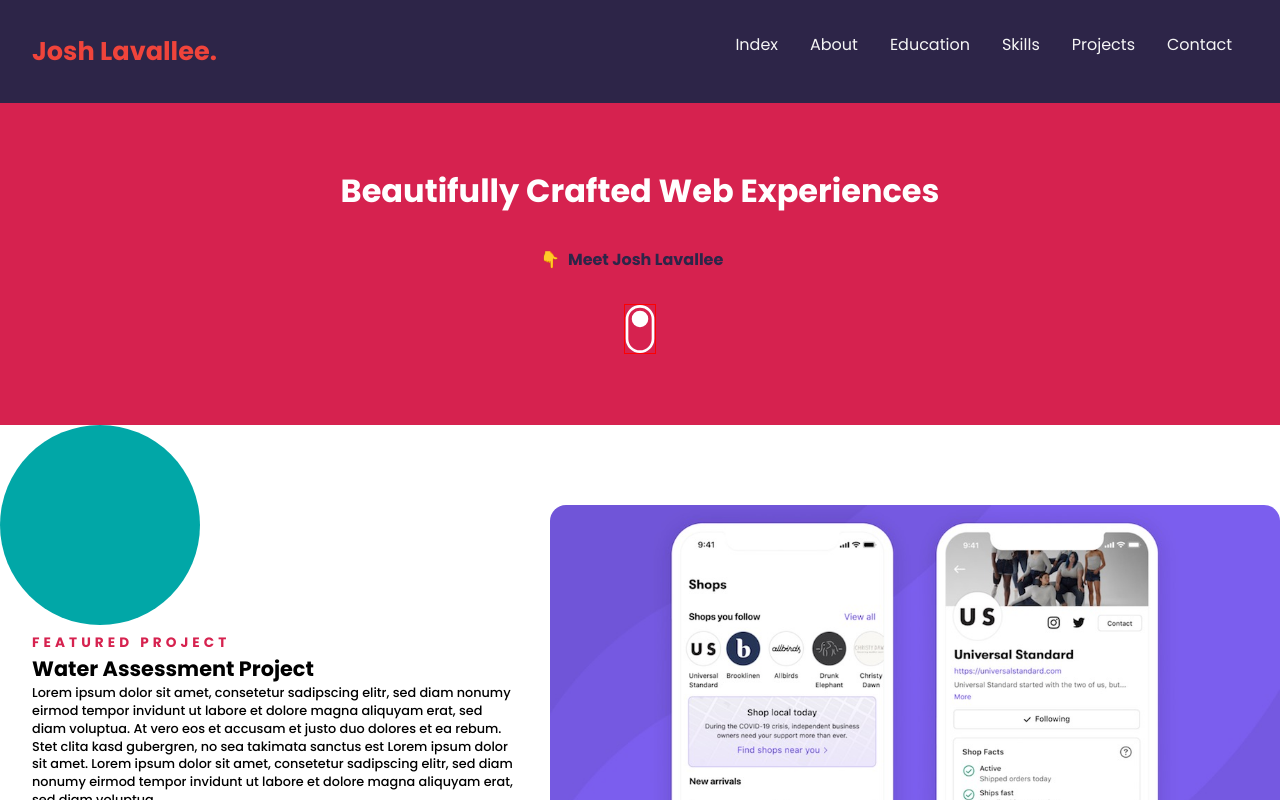
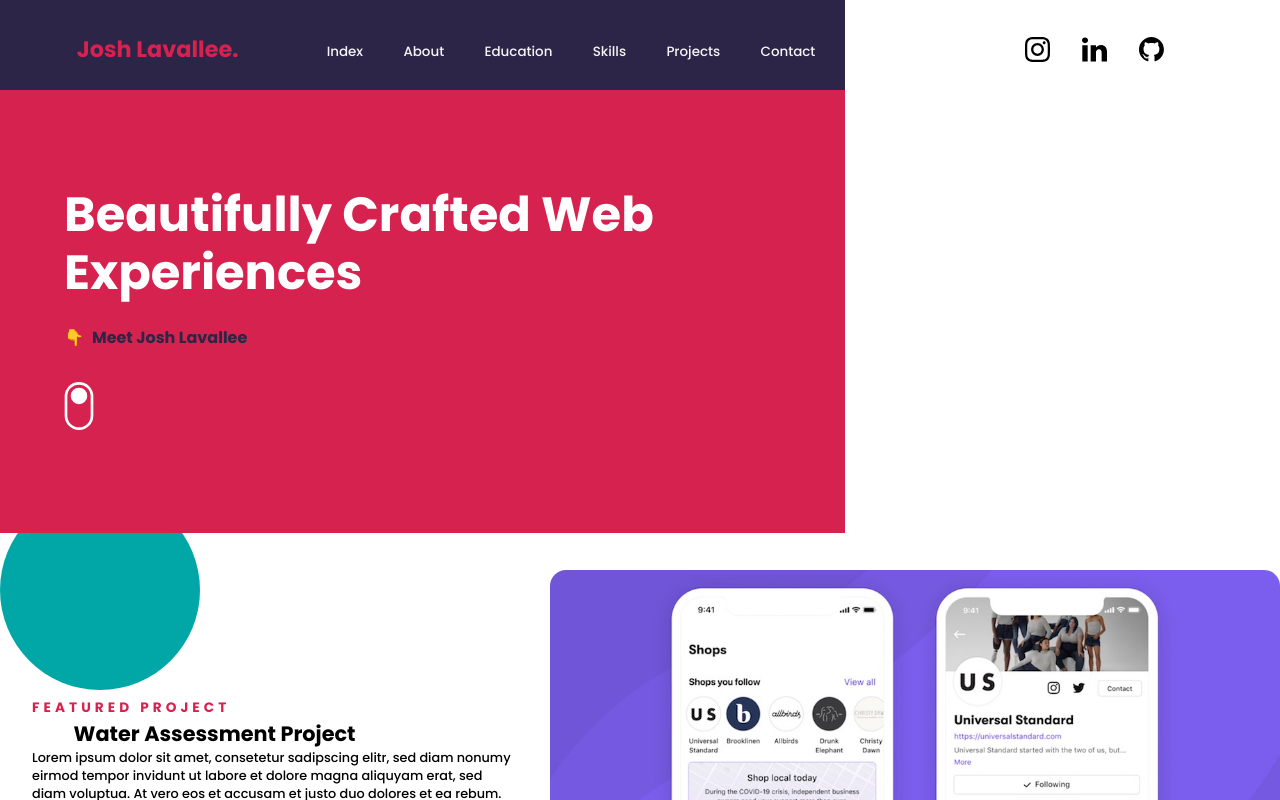
Before and after one commit to jlavallee76/parallax-portfolio, a React (Create React App) app: page / in a window 1280 px wide. Shown: the top 800 px of the page. Built offline with nearby package versions, Linux system fonts and the light colour scheme.

Commit message:
Changed topbar sizing

```diff
--- a/src/app.scss
+++ b/src/app.scss
@@ -24,9 +24,16 @@ img {
 }
 
 $tablet-width: 800px;
+$desktop-width: 1050px;
 
 @mixin tablet {
     @media (min-width: #{$tablet-width}) {
-        @content
+        @content;
     }
 }
+
+@mixin desktop {
+    @media (min-width: #{$tablet-width}) {
+        @content;
+    }
+}
--- a/src/components/index/index.scss
+++ b/src/components/index/index.scss
@@ -6,29 +6,35 @@
 
     a {
         color: whitesmoke;
+        transition: all 1s ease;
+        font-weight: 500;
+
+        &:hover {
+            color: $vapor-pink-vibrant;
+        }
     }
 }
 
 header {
     display: flex;
     justify-content: space-between;
-    padding: 2em;
+    align-items: center;
+    padding: 1.6em;
 
     .logo {
-        color: $vapor-orange-vibrant;
+        color: $vapor-pink-vibrant;
         font-weight: bold;
-
-        @include tablet {
-            font-size: 1.6em;
-        }
+        line-height: 1;
     }
 
     ul {
         display: flex;
 
         a {
+            font-size: 0.7em;
             display: block;
-            padding: 0 1em;
+            padding: 0em 1em 0em 0em;
+            color: green;
         }
     }
 }
@@ -61,7 +67,88 @@ header {
     width: 30px;
     height: 3em;
     margin-top: 0;
-    border: 1px solid red;
     padding: 0px;
     margin: 0;
 }
+
+@include desktop {
+    .hero {
+        display: grid;
+        grid-template-columns: 66% auto;
+        background: unset;
+        padding: 0;
+        height: 50vh;
+
+        .content {
+            background: $vapor-pink-vibrant;
+            padding: 6em 8em 6em 4em;
+            text-align: left;
+
+            h1 {
+                font-size: 3em;
+                line-height: 1.2em;
+                margin-bottom: .5em;
+            }
+        }
+    }
+
+    .meet {
+        margin: unset;
+        margin-bottom: 2em;
+    }
+
+    .navigation-container {
+        display: grid;
+        grid-template-columns: 66% auto;
+        background: unset;
+
+        header {
+            background: $main-color;
+
+            .logo {
+                font-size: 1.4em;
+                padding-bottom: .6em;
+            }
+        }
+    }
+
+    header {
+        padding: 1em 1em 1em 2em;
+
+        ul {
+            display: flex;
+            align-items: center;
+            align-content: center;
+            justify-content: center;
+            li {
+                padding-left: 0px;
+                font-size: 1.2em;
+            }
+        }
+    }
+
+    .social-header {
+        display: flex;
+        justify-content: center;
+        padding: 0em 6em 0em 0em;
+
+        ul {
+            display: flex;
+            align-items: center;
+            float: right;
+            margin-left: 8em;
+
+            li {
+                display: flex;
+                justify-content: center;
+                align-content: center;
+            }
+
+            img {
+                width: 25px;
+                height: 25px;
+                border-radius: 0px;
+            }
+        }
+    }
+}
--- a/src/components/projects/projects.scss
+++ b/src/components/projects/projects.scss
@@ -45,3 +45,21 @@
     line-height: 1.4em;
     font-weight: 500;
 }
+
+@include tablet {
+    .project-container {
+        display: grid;
+        grid-template-columns: 40% auto;
+        text-align: left;
+    }
+
+    .project-left {
+        display: grid;
+        place-content: center;
+    }
+
+    a {
+        margin-left: 2em;
+        margin-top: 1em;
+    }
+}
--- a/src/components/skills/skills.scss
+++ b/src/components/skills/skills.scss
@@ -35,4 +35,10 @@
     .skills {
         margin-top: -5em;
     }
+
+    .skills-container ul{
+        display: grid;
+        grid-template-columns: repeat(3, auto);
+        grid-gap: 1em;
+    }
 }
```
